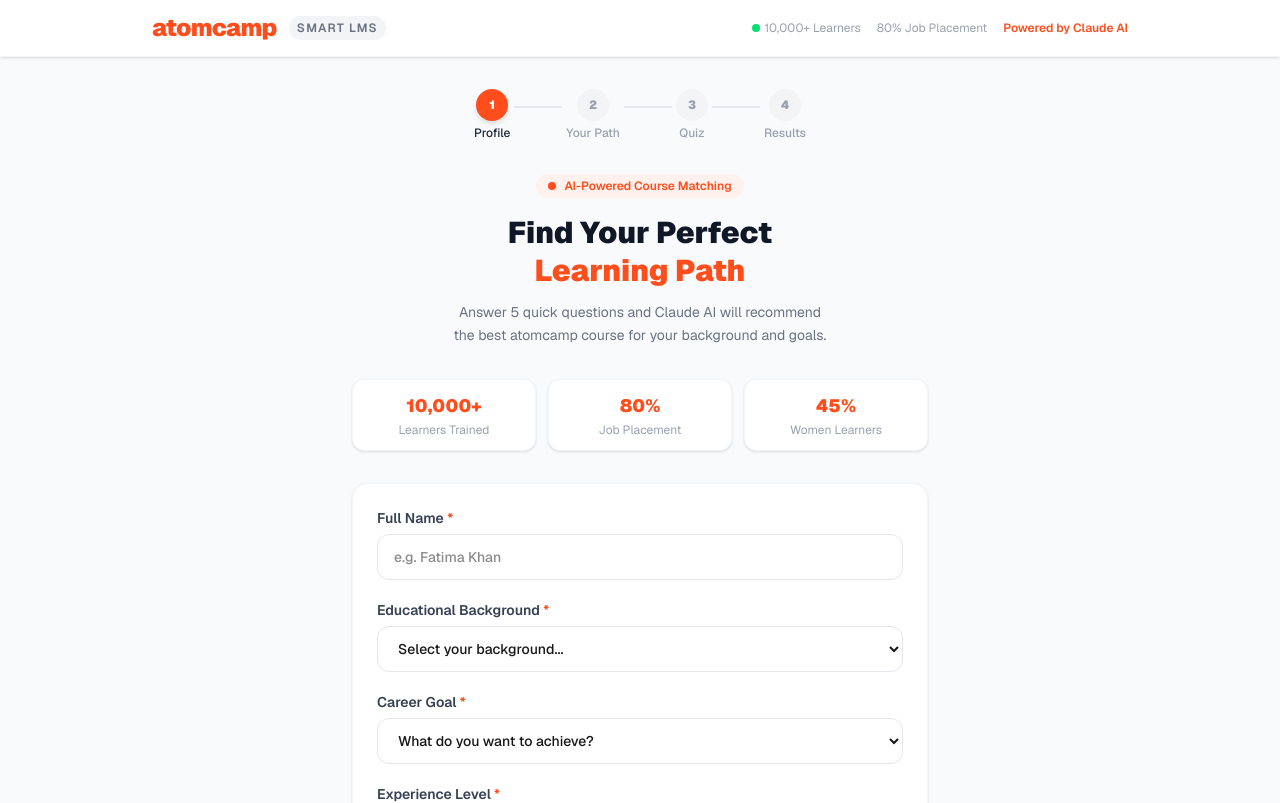
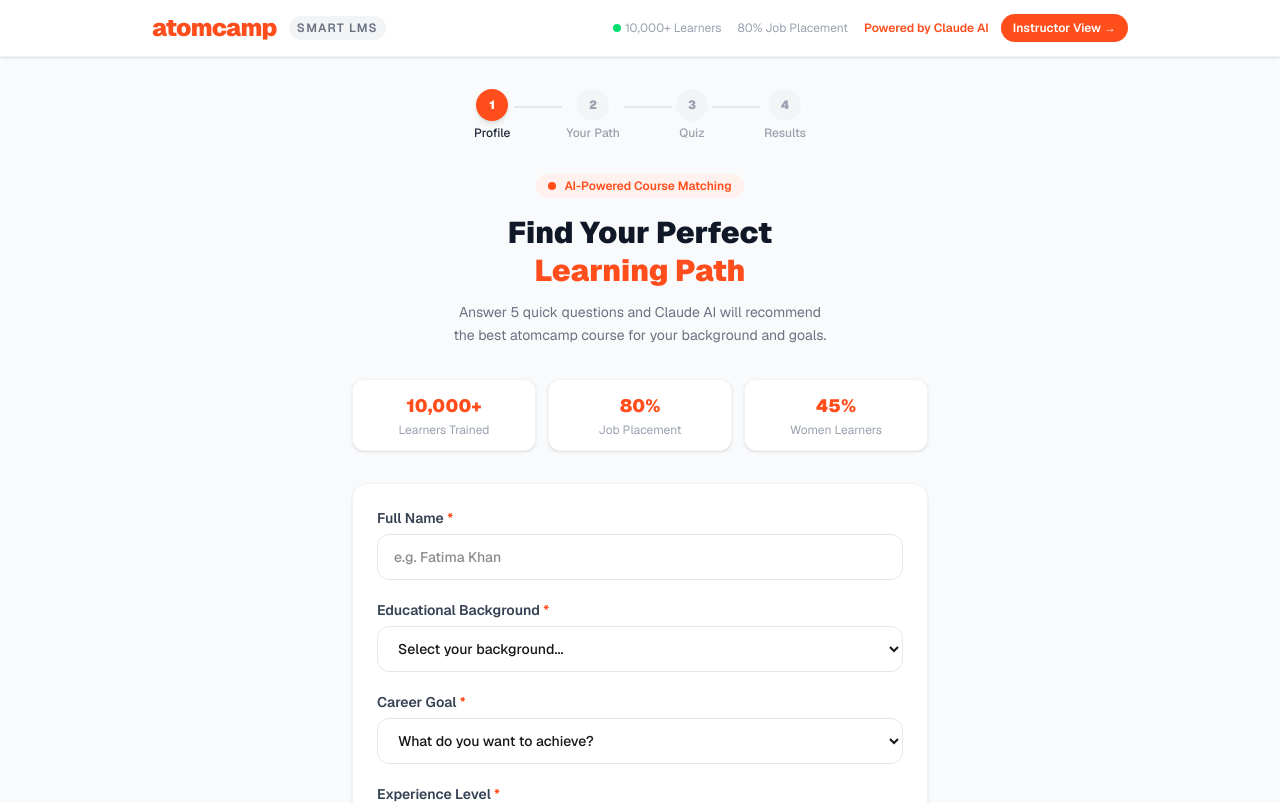
Before and after one commit to abdullahsaleym/hack, a Next.js app: page / in a window 1280 px wide. Shown: the top 803 px of the page. Built offline with nearby package versions, Linux system fonts and the light colour scheme.

Commit message:
Add Instructor View / Learner View toggle to Header

```diff
--- a/app/components/Header.tsx
+++ b/app/components/Header.tsx
@@ -1,35 +1,61 @@
 "use client";
 
+import Link from "next/link";
+import { usePathname } from "next/navigation";
+
 export default function Header() {
+  const pathname = usePathname();
+  const isInstructor = pathname === "/instructor";
+
   return (
     <header className="w-full bg-white border-b border-gray-100 shadow-sm sticky top-0 z-50">
       <div className="max-w-5xl mx-auto px-4 sm:px-6 py-3 flex items-center justify-between">
         {/* Logo */}
         <div className="flex items-center gap-3">
+          <Link href="/">
             <span
-            className="text-2xl font-black tracking-tight"
+              className="text-2xl font-black tracking-tight cursor-pointer"
               style={{ color: "#FF4D1C" }}
             >
               atomcamp
             </span>
+          </Link>
           <span className="text-xs font-semibold px-2 py-1 rounded-full bg-gray-100 text-gray-500 uppercase tracking-widest">
             SMART LMS
           </span>
         </div>
 
-        {/* Right side info */}
+        {/* Right side */}
+        <div className="flex items-center gap-3">
           <div className="hidden sm:flex items-center gap-4 text-xs text-gray-400">
             <span className="flex items-center gap-1">
               <span className="w-2 h-2 rounded-full bg-green-400 inline-block"></span>
               10,000+ Learners
             </span>
             <span>80% Job Placement</span>
-          <span
-            className="font-semibold"
-            style={{ color: "#FF4D1C" }}
-          >
+            <span className="font-semibold" style={{ color: "#FF4D1C" }}>
               Powered by Claude AI
             </span>
+          </div>
+
+          {/* Instructor toggle */}
+          {isInstructor ? (
+            <Link
+              href="/"
+              className="text-xs font-semibold px-3 py-1.5 rounded-full border transition-all hover:bg-gray-50"
+              style={{ borderColor: "#FF4D1C", color: "#FF4D1C" }}
+            >
+              ← Learner View
+            </Link>
+          ) : (
+            <Link
+              href="/instructor"
+              className="text-xs font-semibold px-3 py-1.5 rounded-full text-white transition-all hover:opacity-90"
+              style={{ backgroundColor: "#FF4D1C" }}
+            >
+              Instructor View →
+            </Link>
+          )}
         </div>
       </div>
     </header>
```
Lines whose indentation alone changed are shown as unchanged.
